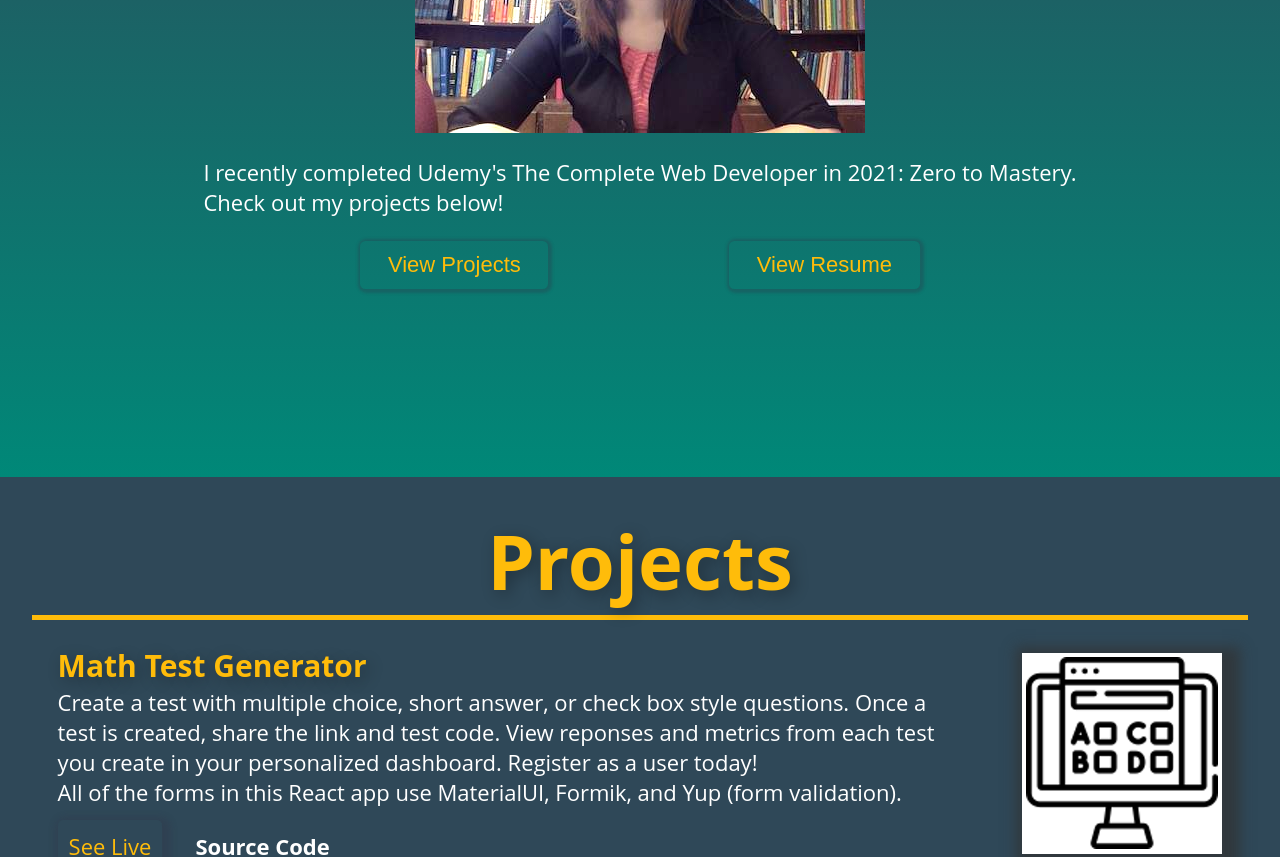
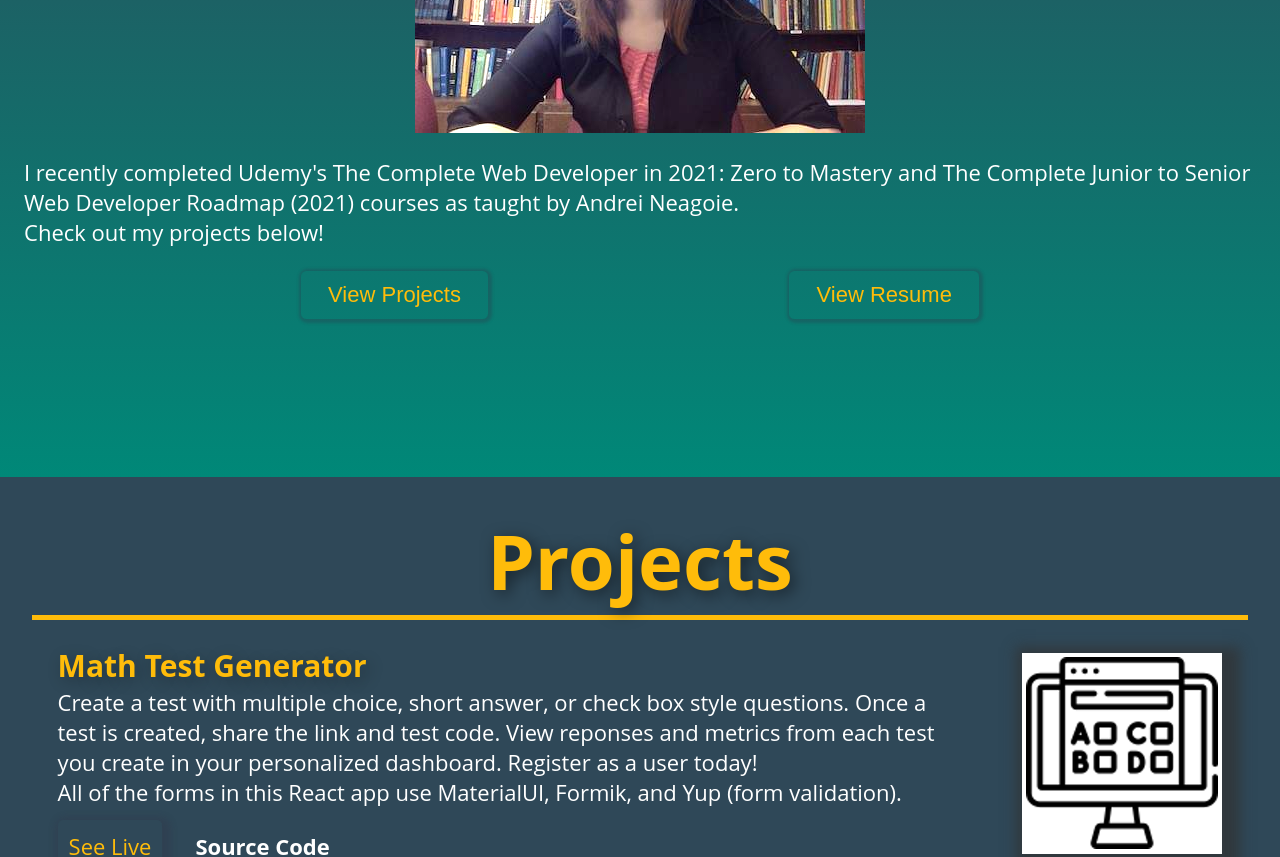
Before and after one commit to tabbathacrouch/Portfolio, a React (Create React App) app: page / in a window 1280 px wide. Shown: the part 1200-2057 px from the top of the page. Built offline with nearby package versions, Linux system fonts and the light colour scheme.

Commit message:
add Udemy certificates

```diff
--- a/src/components/About/About.css
+++ b/src/components/About/About.css
@@ -11,7 +11,7 @@
   font-weight: 700;
   color: #ffbc0a;
   font-size: 76px;
-  text-shadow: 4px 4px 16px rgba(0, 0, 0, 0.3);
+  text-shadow: 4px 4px 16px rgba(0, 0, 0, 0.5);
   border-bottom: 5px solid #ffbc0a;
 }
 
@@ -54,6 +54,15 @@
   transition: 200ms all ease-in-out;
 }
 
+.about-info-text > a {
+  text-decoration: none;
+  color: white;
+}
+
+.about-info-text > a:hover {
+  text-decoration: underline;
+}
+
 @media screen and (max-width: 600px) {
   .section-title {
     font-size: 36px;
--- a/src/components/About/About.js
+++ b/src/components/About/About.js
@@ -2,6 +2,8 @@ import React from "react";
 import { Link } from "react-scroll";
 import resume from "./assets/Tabbatha Crouch_Resume.pdf";
 import profile from "./assets/profile.jpg";
+import cert1 from "./assets/Udemy Certificate_Course 1.pdf";
+import cert2 from "./assets/Udemy Certificate_Course 2.pdf";
 import "./About.css";
 
 function About() {
@@ -19,8 +21,23 @@ function About() {
         />
         <div className="about-info">
           <div className="about-info-text">
-            I recently completed Udemy's The Complete Web Developer in 2021:
-            Zero to Mastery. <br />
+            I recently completed Udemy's{" "}
+            <a href={cert1} target="_blank" rel="noreferrer">
+              The Complete Web Developer in 2021: Zero to Mastery
+            </a>{" "}
+            and{" "}
+            <a href={cert2} target="_blank" rel="noreferrer">
+              The Complete Junior to Senior Web Developer Roadmap (2021)
+            </a>{" "}
+            courses as taught by{" "}
+            <a
+              href="https://www.udemy.com/user/andrei-neagoie/"
+              target="_blank"
+              rel="noreferrer"
+            >
+              Andrei Neagoie
+            </a>
+            . <br />
             Check out my projects below!
           </div>
           <div className="buttons">
--- a/src/components/Contact/Contact.css
+++ b/src/components/Contact/Contact.css
@@ -11,7 +11,7 @@
   font-size: 76px;
   font-weight: 700;
   color: #ffbc0a;
-  text-shadow: 4px 4px 16px rgba(0, 0, 0, 0.3);
+  text-shadow: 4px 4px 16px rgba(0, 0, 0, 0.5);
   border-bottom: 5px solid #ffbc0a;
 }
 
--- a/src/components/Projects/Projects.css
+++ b/src/components/Projects/Projects.css
@@ -9,7 +9,7 @@
   font-weight: 700;
   color: #ffbc0a;
   text-align: center;
-  text-shadow: 4px 4px 16px rgba(0, 0, 0, 0.3);
+  text-shadow: 4px 4px 16px rgba(0, 0, 0, 0.5);
   border-bottom: 5px solid #ffbc0a;
   padding-bottom: 3px;
 }
```
Also changed, not shown: 2 other files (tests, documents, lock files or other folders).
